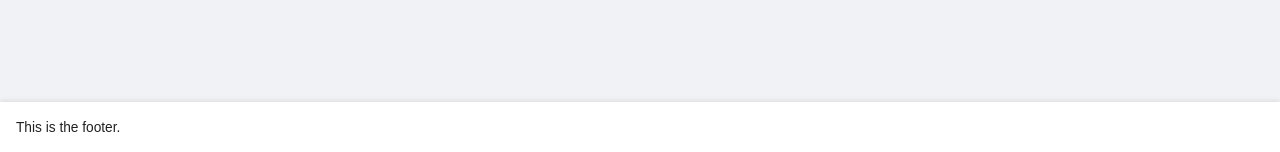
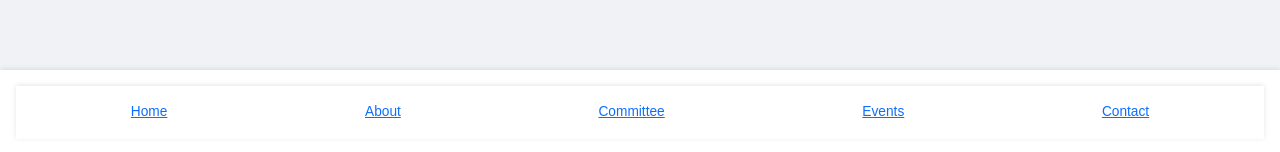
Before and after one commit to Academic-Resource-Management-System/WDC-IETE, a React (Create React App) app: page / in a window 1280 px wide. Shown: the part 645-797 px from the top of the page. Built offline with nearby package versions, Linux system fonts and the light colour scheme.

Commit message:
added Footer.jsx

```diff
--- a/src/App.js
+++ b/src/App.js
@@ -16,6 +16,8 @@ import TopBar from "./components/TopBar";
 import ExecutiveCommittee from "./components/ExecutiveCommittee";
 import Membership from "./components/Membership";
 import Home from "./components/Home";
+import Footer from './components/Footer';
+
 function App() {
   const [theme, colorMode] = useMode();
   //const colors = tokens(theme.palette.mode);
@@ -52,7 +54,7 @@ function App() {
             boxShadow="0px -1px 5px rgba(0, 0, 0, 0.1)"
             p={2}
           >
-            This is the footer.
+            <Footer />
           </Box>
         </Box>
       </ThemeProvider>
--- a/src/components/Footer.jsx
+++ b/src/components/Footer.jsx
@@ -0,0 +1,23 @@
+import React from 'react';
+import { Link } from 'react-router-dom';
+import { Box } from '@mui/material';
+
+const Footer = () => {
+  return (
+    <Box
+      bgcolor="white"
+      boxShadow="0px -1px 5px rgba(0, 0, 0, 0.1)"
+      p={2}
+      display="flex"
+      justifyContent="space-around"
+    >
+      <Link to="/">Home</Link>
+      <Link to="/about">About</Link>
+      <Link to="/committee">Committee</Link>
+      <Link to="/events">Events</Link>
+      <Link to="/contact">Contact</Link>
+    </Box>
+  );
+};
+
+export default Footer;
```
